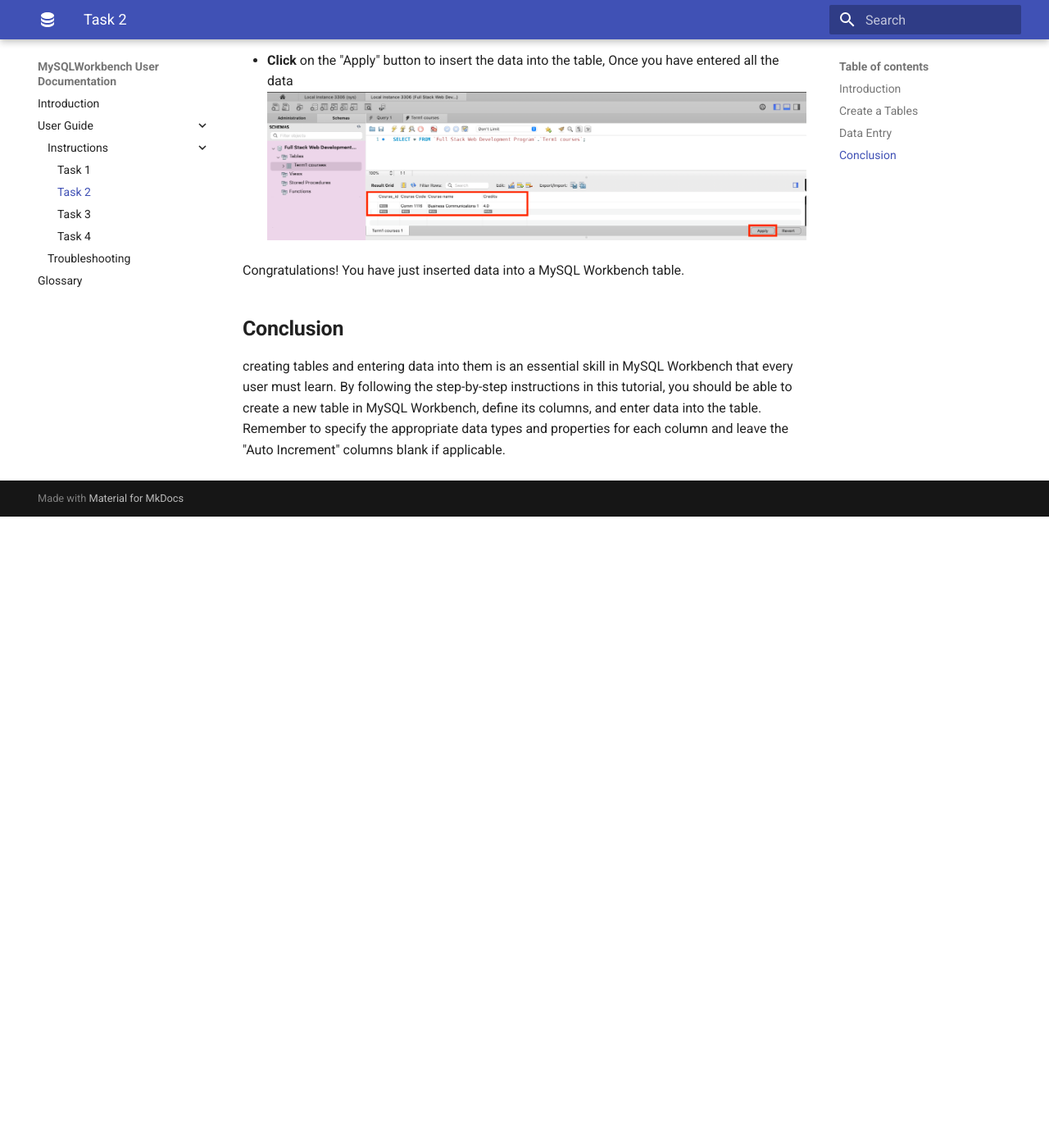
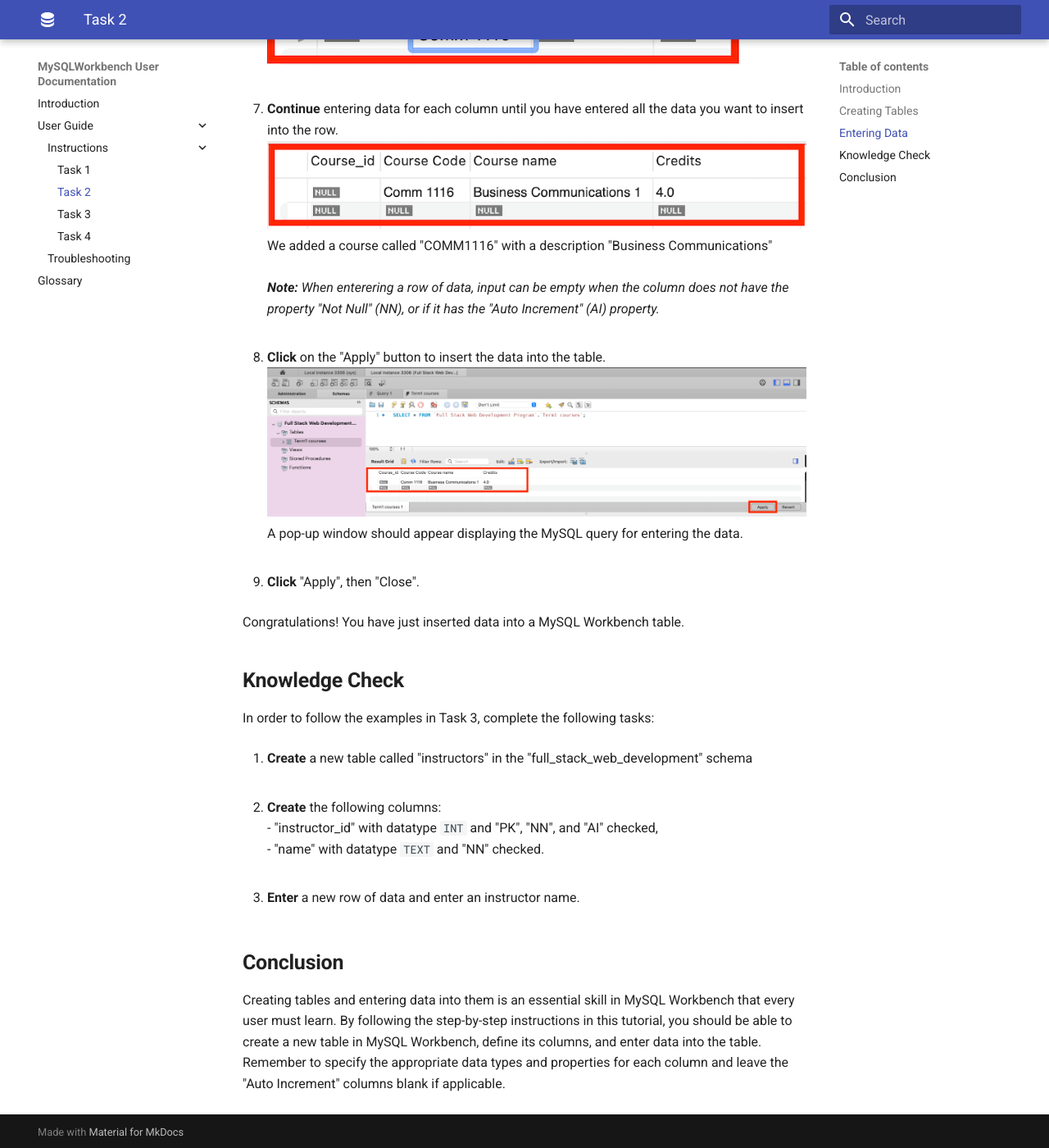
Before and after one commit to hxofficial/Comm-Doc, an MkDocs documentation site: the page built from docs/instructions/task2.md, in a window 1280 px wide and 1400 px high, scrolled down 3561 px. Shown: the whole window at 82% size. Built offline with MkDocs 1.6.1 and Material for MkDocs 9.7.7, drawn with Linux system fonts in a browser that asks for light colours; before the commit the page ends 4191 px from its top, so only the background shows below that; some of the changed text lies outside the part shown.

```diff
--- a/docs/instructions/task2.md
+++ b/docs/instructions/task2.md
@@ -4,62 +4,101 @@
 
 In this guide, we will show you step-by-step how to create a new table in MySQL Workbench and add data to it. You will learn how to define the columns for your table, specify data types and properties, and enter data into the table.
 
-## **Create a Tables**
+**_Note:_** _The examples that we create below are referenced in Task 3 – Establishing Relationships Between Tables. Complete these examples if you want to follow the examples in Task 3_.
+
+## **Creating Tables**
 
 1. **Find and Double click** on the schema that you want to create a table in through the schema list.
     ![image](/images/SelectSchema.png)
-   Once you have completed the initial step accurately and selected the schema, clicking on it will bring up a screen with multiple tabs.
+   Once you have selected the schema, clicking on it will bring up a screen with multiple tabs.
    ![image](/images/TableTab.png)
+   &nbsp;
 
-- **Right click** on the "Tables" tab and click on the create table button.
+* **Right click** on the "Tables" tab and click on "Create Table". We named our table "term_1_courses".
    ![image](/images/SelectCreateTable.png)
   You should see the “Edit Table Screen” and be prompted to enter a name for your new table.
-   ![image](/images/SelectTableName.png)
+   &nbsp;
 
-- **Define** the columns for your new table
-  table.
-   ![image](/images/TableColumn.png)
+* **Enter** a name for the table.
+![image](/images/SelectTableName.png)
+ We named our table "term_1_courses".
+  &nbsp;
 
-- **Click** on the <click to edit\> button to add a new column. For each column, you will need to enter a name, data type, and any additional properties that you want to assign to that column.
+* **Click** on "<click to edit\>" to define the first column. For each column, you will need to enter a name, data type, and any properties that you want to assign to that column.
   ![image](/images/Constraint.png)
-  **_Note -_** you might want to specify that a column is a primary key, unique, null or not null.For reference on data types, visit the [MySQL Reference Manual section on data types][data types].
+  For our example we added the following columns:
+  \- "course_id" with datatype `INT` and "PK", "NN", and "AI" checked,
+  \- "course_code" with datatype `TEXT` and "NN" checked,
+  \- "description" with datatype `TEXT` and "NN" checked,
+  \- "instructor_id" with datatype `INT`.
+   &nbsp;
+  _Note:_ _For reference on data types, visit the [MySQL Reference Manual section on data types][data types]._
+  &nbsp;
 
-- **Click** on the "Apply" button once you have defined all of your columns to create your new table.
+* **Click** on the "Apply" button once you have defined all of your columns to create your new table. A pop-up window should appear displaying the MySQL query for creating the table.
+  &nbsp;
+
+* **Click** "Apply", then "Close".
 
 Congratulations! You have just created a table in MySQL Workbench, you can now begin adding data to your new table.
 
-## **Data Entry**
+## **Entering Data**
 
-1. **Click** on the schema that you created a table.
+1. **Click** on the schema where you created a table.
+   &nbsp;
 
-- **Click** on the schema table to open the list
+* **Click** on "Tables" to open the list
   ![image](/images/TableTab.png)
+   &nbsp;
 
-- Hover your mouse over the table that you want to insert data, you will see a row selection button <img src="/images/RowSelectionbtn.png" alt= “” width="30px" height="30px">
+* **Hover** your mouse over the table where you want to insert data. A row selection button <img src="/images/RowSelectionbtn.png" alt= “” width="30px" height="30px"> should appear.
+   &nbsp;
 
-- **Click** on the row selection button.Then you will see a "Data" tab, where you have all the columns that you created earlier in your table.
+* **Click** on the row selection button.Then you will see a "Data" tab, where you have all the columns that you created earlier in your table.
   ![image](/images/DataTab.png)
+   &nbsp;
 
-- **Double click** on "NULL” underneath a column name.“NULL” should disappear and the area should be highlighted with a blue border.
+* **Double click** on `NULL` underneath a column name. `NULL` should disappear and the area should be highlighted with a border.
   ![image](/images/CourseCode.png)
+   &nbsp;
 
-- **Type** your data.
+* **Type** your data.
   ![image](/images/TypeDataIn.png)
+   &nbsp;
 
-- Continue entering data for each column until you have entered all the data you want to insert into the table.
+* **Continue** entering data for each column until you have entered all the data you want to insert into the row.
   ![image](/images/completedcolumn.png)
+  We added a course called "COMM1116" with a description "Business Communications"
+   &nbsp;
+  **_Note:_** _When enterering a row of data, input can be empty when the column does not have the property "Not Null" (NN), or if it has the "Auto Increment" (AI) property._
+   &nbsp;
 
-> **Note:**
-> If any columns are set to "Auto Increment" (AI), leave them blank.
+* **Click** on the "Apply" button to insert the data into the table.
+  ![image](/images/InsertedData.png)
+  A pop-up window should appear displaying the MySQL query for entering the data.
+  &nbsp;
 
-- **Click** on the "Apply" button to insert the data into the table, Once you have entered all the data
-  ![image](/images/InsertedData.png)
+* **Click** "Apply", then "Close".
 
 Congratulations! You have just inserted data into a MySQL Workbench table.
 
 [data types]: https://dev.mysql.com/doc/refman/8.0/en/data-types.html
 
+## **Knowledge Check**
+
+In order to follow the examples in Task 3, complete the following tasks:
+
+1. **Create** a new table called "instructors" in the "full_stack_web_development" schema
+  &nbsp;
+
+* **Create** the following columns:
+  \- "instructor_id" with datatype `INT` and "PK", "NN", and "AI" checked,
+  \- "name" with datatype `TEXT` and "NN" checked.
+  &nbsp;
+
+* **Enter** a new row of data and enter an instructor name.
+
 ## **Conclusion**
 
-creating tables and entering data into them is an essential skill in MySQL Workbench that every user must learn. By following the step-by-step instructions in this tutorial, you should be able to create a new table in MySQL Workbench, define its columns, and enter data into the table.
+Creating tables and entering data into them is an essential skill in MySQL Workbench that every user must learn. By following the step-by-step instructions in this tutorial, you should be able to create a new table in MySQL Workbench, define its columns, and enter data into the table.
 Remember to specify the appropriate data types and properties for each column and leave the "Auto Increment" columns blank if applicable.
--- a/mkdocs.yml
+++ b/mkdocs.yml
@@ -25,7 +25,7 @@ markdown_extensions:
 
 
 nav:
-  - Introduction: introduction.md
+  - Introduction: index.md
   - User Guide:
       - Instructions:
           - Task 1: instructions/task1.md
```
Also changed, not shown: README.md (+23 -0 lines), docs/glossary.md (+26 -18 lines), docs/index.md (added, +35 -0 lines), docs/instructions/task1.md (+17 -8 lines), docs/instructions/task3.md (+10 -9 lines), docs/introduction.md (deleted, +0 -18 lines), docs/troubleshooting.md (line endings or trailing spaces), 1 other file.
